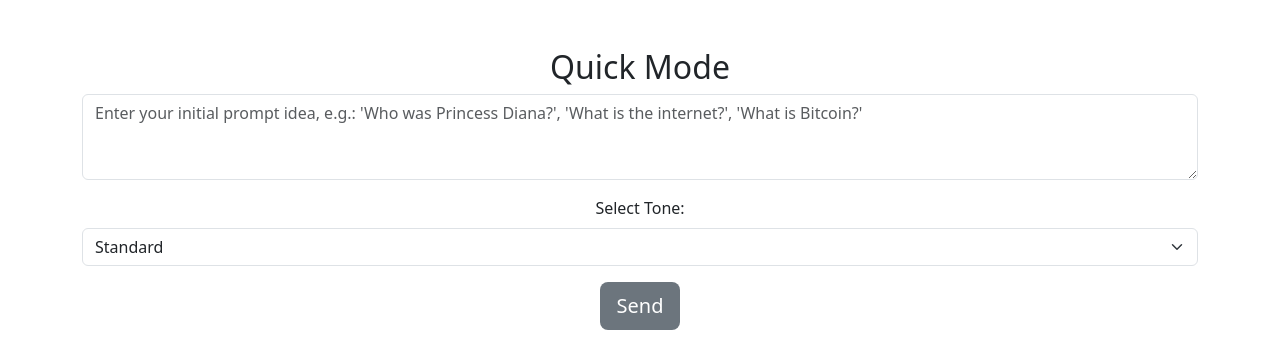
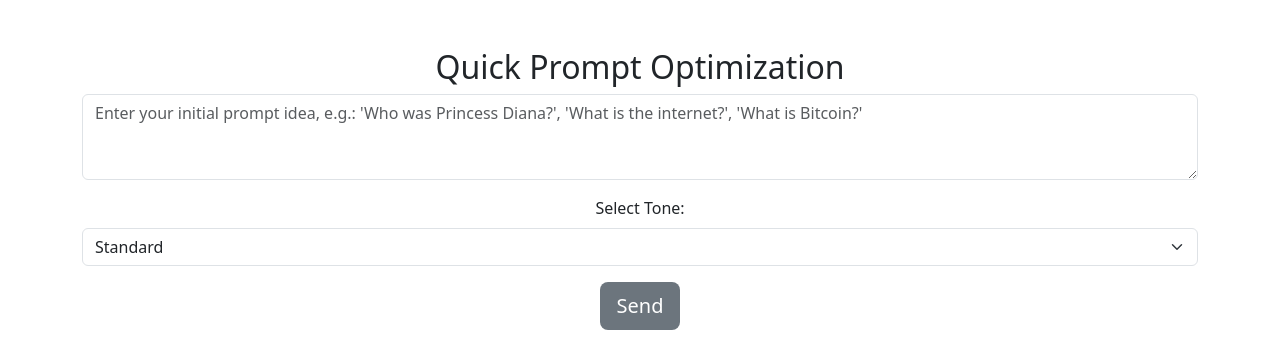
Before and after one commit to augustosouza8/prompt-optimizer-web-app, a Flask app: page /quick in a window 1280 px wide. Shown: the part 56-420 px from the top of the page. Run offline with Flask 3, Linux system fonts and the light colour scheme.

```diff
--- a/app/templates/quick.html
+++ b/app/templates/quick.html
@@ -4,7 +4,7 @@
 
 {% block content %}
 <div class="text-center">
-  <h2>Quick Mode</h2>
+  <h2>Quick Prompt Optimization</h2>
 
   <form method="post" class="mb-4">
     <div class="mb-3">
```
